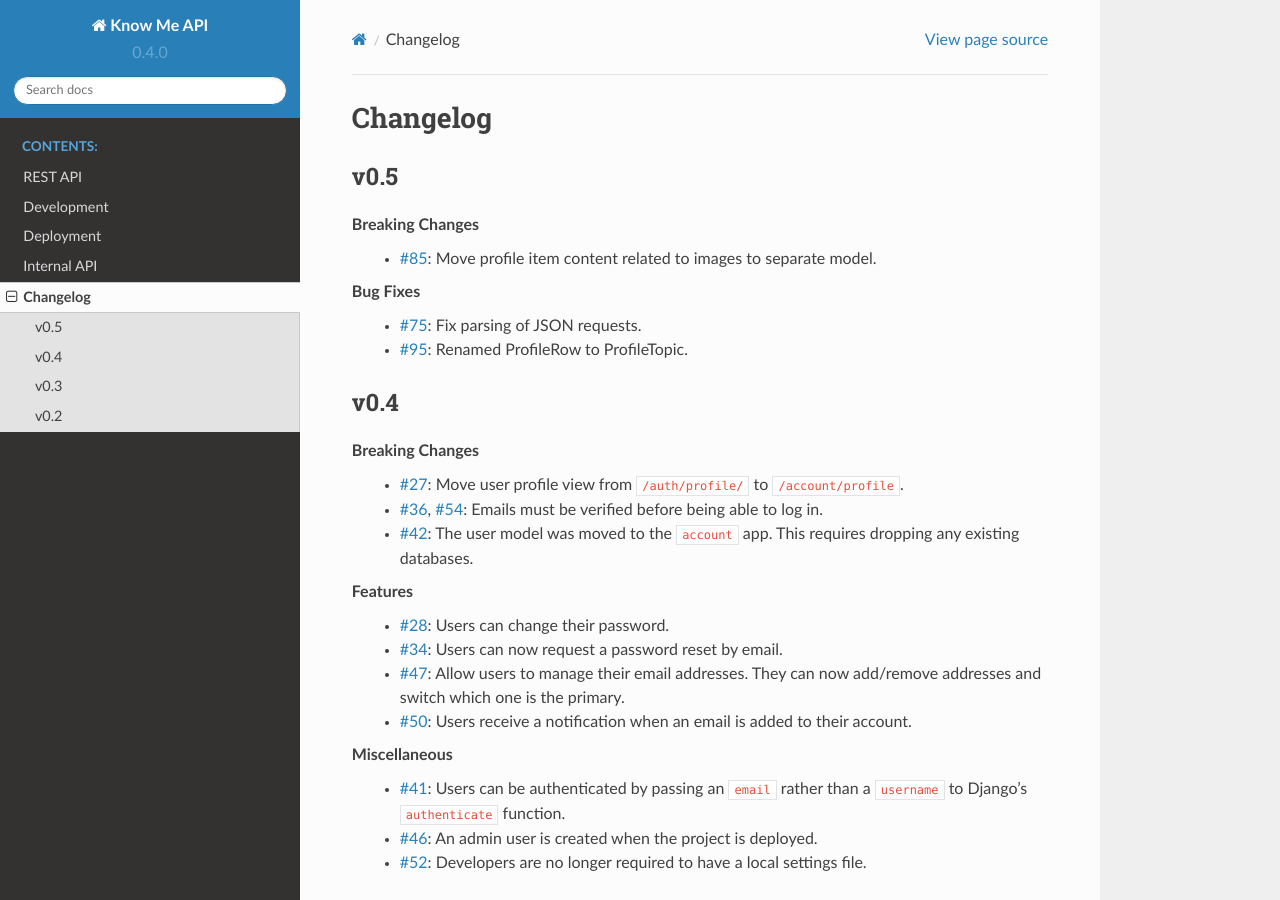
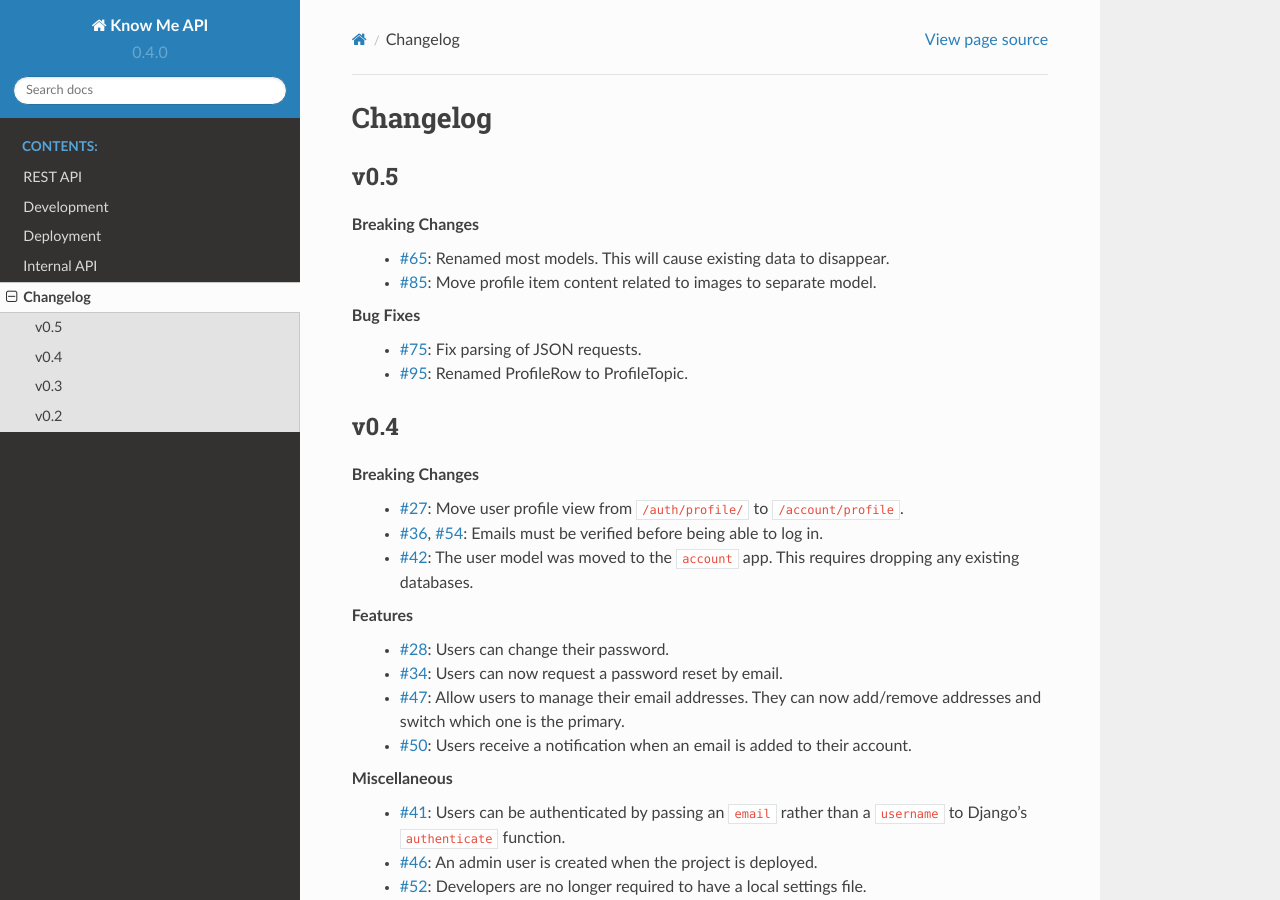
Before and after one commit to knowmetools/km-api, a Sphinx documentation site: the page built from docs/changelog.rst, in a window 1280 px wide and 900 px high. Built offline with Sphinx 7.4.7 and the Read the Docs theme 2.0.0, drawn with Linux system fonts in a browser that asks for light colours.

Commit message:
Update changelog.
[ci-skip]

```diff
--- a/docs/changelog.rst
+++ b/docs/changelog.rst
@@ -5,6 +5,7 @@ v0.5
 ----
 
 Breaking Changes
+  * :issue:`65`: Renamed most models. This will cause existing data to disappear.
   * :issue:`85`: Move profile item content related to images to separate model.
 
 Bug Fixes
```
